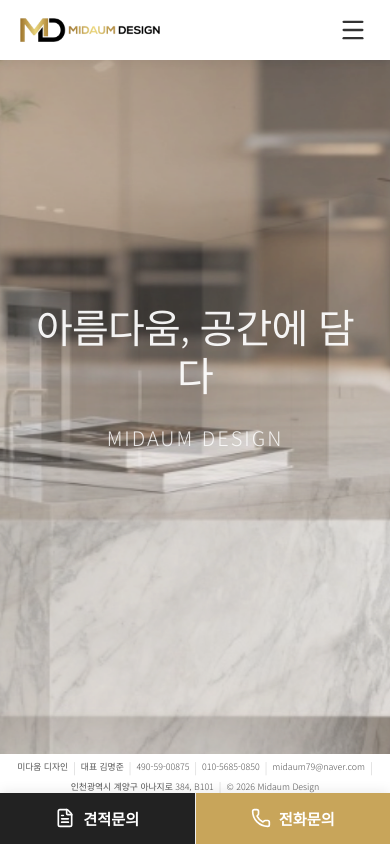
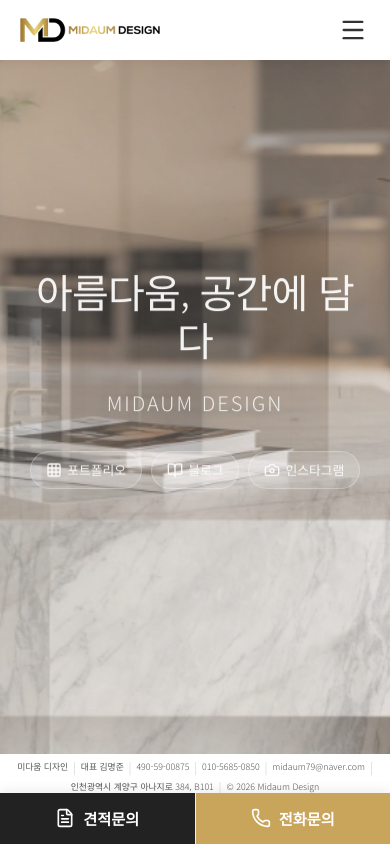
Before and after one commit to midaum79-cloud/midaumdesign, a Next.js app: page / in a window 390 px wide. Built offline with nearby package versions, Linux system fonts and the light colour scheme.

Commit message:
Feature: mobile hero shortcut buttons for portfolio, blog, instagram

```diff
--- a/src/components/Hero/Hero.module.css
+++ b/src/components/Hero/Hero.module.css
@@ -88,3 +88,37 @@
     opacity: 0.9;
     text-transform: uppercase;
 }
+
+/* Mobile shortcut buttons */
+.mobileLinks {
+    display: none;
+}
+
+@media (max-width: 768px) {
+    .mobileLinks {
+        display: flex;
+        gap: 0.6rem;
+        margin-top: 2rem;
+        justify-content: center;
+    }
+
+    .mobileLink {
+        display: flex;
+        align-items: center;
+        gap: 0.35rem;
+        padding: 0.5rem 0.9rem;
+        border-radius: 20px;
+        background-color: rgba(255, 255, 255, 0.15);
+        backdrop-filter: blur(8px);
+        color: #fff;
+        text-decoration: none;
+        font-size: 0.8rem;
+        font-weight: 500;
+        border: 1px solid rgba(255, 255, 255, 0.3);
+        transition: background-color 0.2s ease;
+    }
+
+    .mobileLink:active {
+        background-color: rgba(255, 255, 255, 0.3);
+    }
+}
--- a/src/components/Hero/Hero.tsx
+++ b/src/components/Hero/Hero.tsx
@@ -3,6 +3,8 @@
 import { useState, useEffect } from "react";
 import styles from "./Hero.module.css";
 import Image from "next/image";
+import Link from "next/link";
+import { Grid, BookOpen, Camera } from "lucide-react";
 
 const images = [
     "/images/hero_new_1.jpg",
@@ -18,7 +20,7 @@ export default function Hero() {
     useEffect(() => {
         const interval = setInterval(() => {
             setCurrentImage((prev) => (prev + 1) % images.length);
-        }, 5000); // 5 seconds per slide
+        }, 5000);
         return () => clearInterval(interval);
     }, []);
 
@@ -42,6 +44,20 @@ export default function Hero() {
             <div className={styles.content}>
                 <h1 className={`${styles.title} text-h1`}>아름다움, 공간에 담다</h1>
                 <p className={styles.subtitle}>Midaum Design</p>
+                <div className={styles.mobileLinks}>
+                    <Link href="/project" className={styles.mobileLink}>
+                        <Grid size={16} />
+                        <span>포트폴리오</span>
+                    </Link>
+                    <a href="https://blog.naver.com/neuljaem" target="_blank" rel="noopener noreferrer" className={styles.mobileLink}>
+                        <BookOpen size={16} />
+                        <span>블로그</span>
+                    </a>
+                    <a href="https://www.instagram.com/midaumdesign" target="_blank" rel="noopener noreferrer" className={styles.mobileLink}>
+                        <Camera size={16} />
+                        <span>인스타그램</span>
+                    </a>
+                </div>
             </div>
         </section>
     );
```
